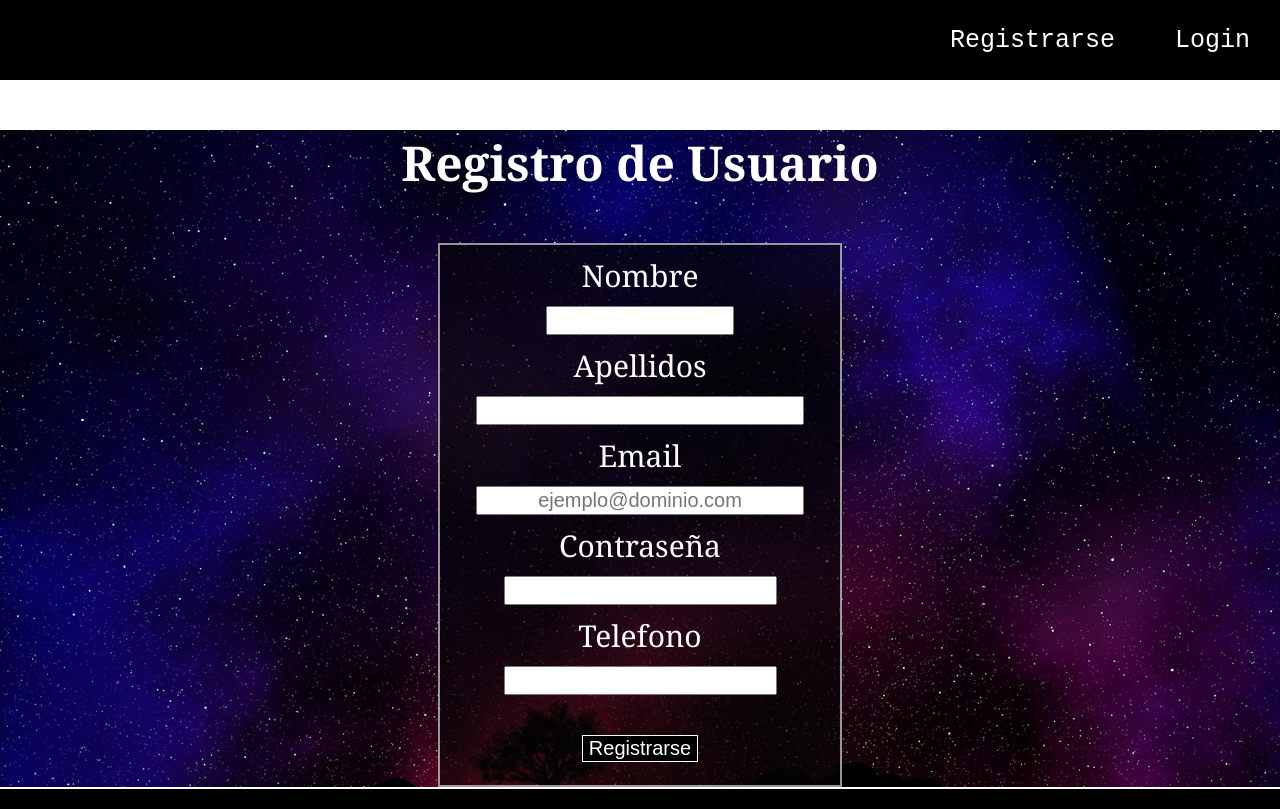
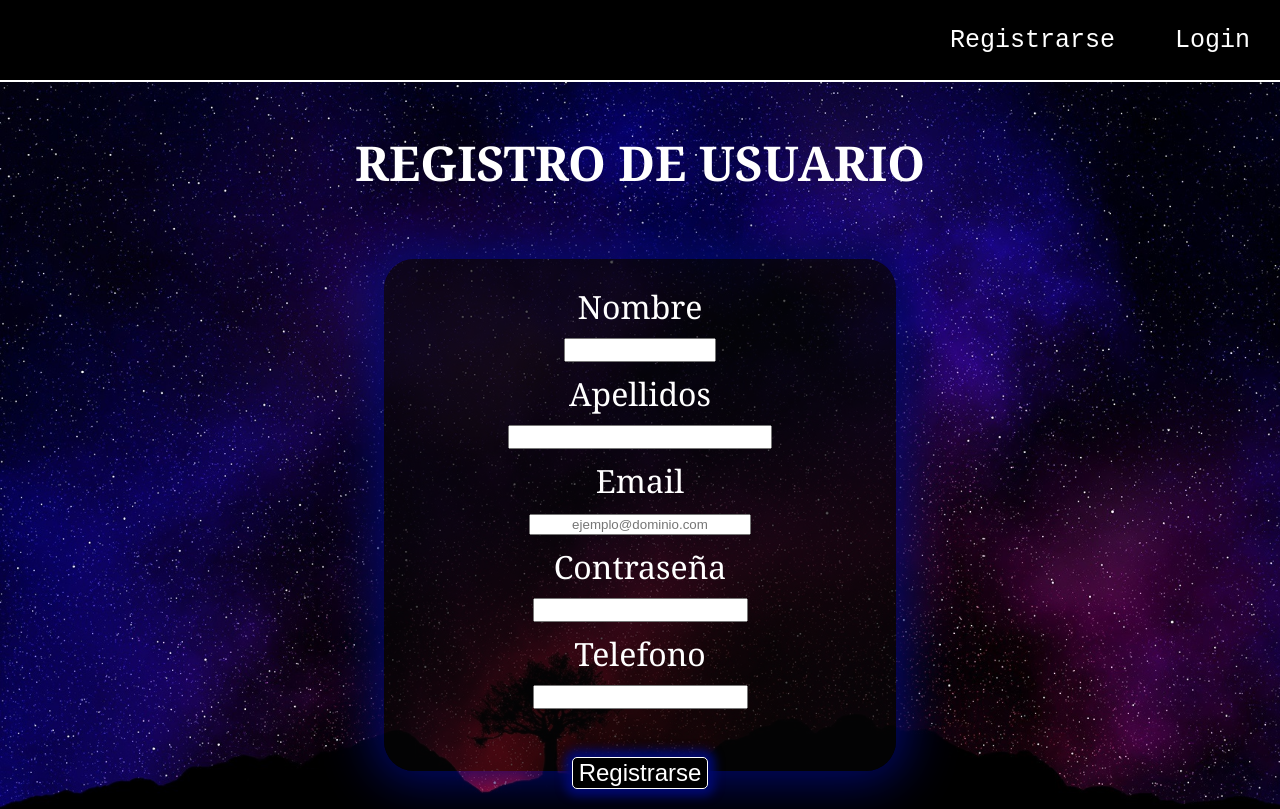
Before and after one commit to AlexMonPe/Frontend_clinica_veterinaria, a React (Create React App) app: page /registro in a window 1280 px wide. Shown: the top 809 px of the page. Built offline with nearby package versions, Linux system fonts and the light colour scheme.

Commit message:
cambiando estilo a las tarjetas de usuario y mascotas

```diff
--- a/src/componentes/VistaCliente/VistaCliente.js
+++ b/src/componentes/VistaCliente/VistaCliente.js
@@ -1,22 +1,19 @@
 import "./VistaCliente.css";
 import InfoUsuario from "../../contenedores/InfoUsuario/InfoUsuario.js";
 import InfoMascotas from "../../contenedores/InfoMascotas/InfoMascotas.js";
-import Footer from "../Footer/Footer";
 import { Link } from "react-router-dom";
-import Header from "../Header/Header";
 
 //Mostrar la información de las mascotas de cada cliente y la información del usuario, y poder modificar cualquier item.
 const VistaCliente = () => {
   return (
     <div className="areaCliente">
-      <h2>Area de Cliente</h2>
+      <h2>Área de Cliente</h2>
       <h3>Información personal</h3>
       <div>
         <InfoUsuario />
       </div>
       <h3>Tus Mascotas</h3>
       <InfoMascotas />
-      <Footer />
     </div>
   );
 };
--- a/src/contenedores/CrearUsuario/CrearUsuario.css
+++ b/src/contenedores/CrearUsuario/CrearUsuario.css
@@ -2,7 +2,7 @@ label{
     display: block;
     margin: 10px;
 }
-.sendButton{
+.botonCrearUsuario{
     display: block;
     margin: 2em auto;
     border: 1px solid white;
@@ -19,14 +19,36 @@ label{
 h2{
     font-family: Georgia, 'Times New Roman', Times, serif;
     font-size: 3em;
-    margin: 0px;
-    margin: 1em;
+    margin: 0;
+    padding: 1em;
 }
+.labelCrearUsuario{
+    font-size: 2em;
 
-.form_crear_usuario{
-    font-size: 10px;
-    width: 40em;
-    height: 54em;
+}
+.inputCrearUsuario{
+    font-size: 1em;
+}
+.formCrearUsuario{
+
+    background-color: #050506ad;
+    height: 30em;
+    width: 30em;
+    margin: 1em auto;
+    box-shadow: 0px 0px 50px 10px #00096f;
+    border-radius: 30px;
+    padding: 1em;
+}
+.botonCrearUsuario{
+    display: block;
+    margin: 2em auto;
+    border: 1px solid white;
+    background-color: black;
+    color: white;
+    cursor: pointer;
+    font-size: 1.5em;
+    border-radius: 5px;
+    box-shadow: 0px 0px 10px 7px #00096f;
 }
 #nombre{
     width: 9em;
--- a/src/contenedores/CrearUsuario/CrearUsuario.js
+++ b/src/contenedores/CrearUsuario/CrearUsuario.js
@@ -1,5 +1,4 @@
 import { Link, useNavigate } from "react-router-dom";
-import Footer from "../../componentes/Footer/Footer";
 import "./CrearUsuario.css"
 
 const CrearUsuario = () => {
@@ -37,21 +36,20 @@ const CrearUsuario = () => {
 
   return (
     <div className="crearUsuario">
-      <h2>Registro de Usuario</h2>
-      <form onSubmit={(e) => formSubmit(e)} className="form_crear_usuario">
-        <label for="nombre">Nombre</label>
-        <input type="text" id="nombre" name="nombre" />
-        <label for="apellidos">Apellidos</label>
-        <input type="text" id="apellidos" name="apellidos" />
-        <label for="email">Email</label>
-        <input type="email" id="email" name="email" className="emailRegistro" placeholder="ejemplo@dominio.com"/>
-        <label for="contraseña">Contraseña</label>
-        <input type="password" id="contraseña" name="contraseña" />
-        <label for="tel">Telefono</label>
-        <input type="tel" id="tel" name="tel" maxLength="9" minLength="9" />
-        <input type="submit" value="Registrarse" className="sendButton" />
+      <h2>REGISTRO DE USUARIO</h2>
+      <form onSubmit={(e) => formSubmit(e)} className="formCrearUsuario">
+        <label className="labelCrearUsuario" for="nombre">Nombre</label>
+        <input className="inputCrearUsuario" type="text" id="nombre" name="nombre" />
+        <label className="labelCrearUsuario" for="apellidos">Apellidos</label>
+        <input className="inputCrearUsuario" type="text" id="apellidos" name="apellidos" />
+        <label className="labelCrearUsuario" for="email">Email</label>
+        <input className="inputCrearUsuario" type="email" id="email" name="email" className="emailRegistro" placeholder="ejemplo@dominio.com"/>
+        <label className="labelCrearUsuario" for="contraseña">Contraseña</label>
+        <input className="inputCrearUsuario" type="password" id="contraseña" name="contraseña" />
+        <label className="labelCrearUsuario" for="tel">Telefono</label>
+        <input className="inputCrearUsuario" type="tel" id="tel" name="tel" maxLength="9" minLength="9" />
+        <input className="botonCrearUsuario" type="submit" value="Registrarse" />
       </form>
-      <Footer />
     </div>
   );
 };
--- a/src/contenedores/InfoMascotas/InfoMascotas.css
+++ b/src/contenedores/InfoMascotas/InfoMascotas.css
@@ -4,6 +4,7 @@
   background-color: black;
   color: white;
   cursor: pointer;
+  border-radius: 5px;
 }
 .mascotasCard{
     display: flex;
@@ -19,6 +20,8 @@
     flex-direction: column;
     margin: 1em;
     box-shadow: 0px 0px 10px 7px white;
+    padding: 1em;
+    border-radius: 20px;
 }
 .botonesOpciones{
     display: flex;
--- a/src/contenedores/InfoUsuario/InfoUsuario.css
+++ b/src/contenedores/InfoUsuario/InfoUsuario.css
@@ -5,6 +5,19 @@
     border: 1px solid white;
     display: flex;
     flex-direction: column;
+    align-items: center;
     margin: 1em;
     box-shadow: 0px 0px 10px 7px white;
+    padding: 1em;
+    border-radius: 20px;
 }
+.botonOpcionesUsuario {
+    width: 10em;
+    margin: 0.5em ;
+    border: 1px solid white;
+    background-color: black;
+    color: white;
+    cursor: pointer;
+    border-radius: 5px;
+    text-align: center;
+  }
--- a/src/contenedores/InfoUsuario/InfoUsuario.js
+++ b/src/contenedores/InfoUsuario/InfoUsuario.js
@@ -30,7 +30,7 @@ const InfoUsuario = () => {
           <p>Apellidos: {usuario.apellidos}</p>
           <p>Email: {usuario.email}</p>
           <p>Telefono: {usuario.telefono}</p>
-          <button type="button" className="botonOpcionesMascotas">Modificar datos</button>
+          <button type="button" className="botonOpcionesUsuario">Modificar datos</button>
         </div> )
 
       })}
--- a/src/contenedores/LoginUsuario/LoginUsuario.css
+++ b/src/contenedores/LoginUsuario/LoginUsuario.css
@@ -17,18 +17,30 @@
     text-decoration: none;
     color: rgb(228, 227, 227);
 }
-label{
-    font-size: 3em;
+.labelUsuario{
+    font-size: 2.5em;
 
 }
-input{
-    font-size: 2em;
+.inputUsuario{
+    font-size: 1.5em;
 }
-form{
-    border: 2px solid #ffffff94;
-    background-color: #050506ad;
-    height: 23em;
+.formUsuario{
+   background-color: #050506ad;
+    height: 21em;
     width: 30em;
     margin: 0 auto;
-
+    padding: 1em;
+    box-shadow: 0px 0px 55px 0px white;
+    border-radius: 30px;
 }
+.botonUsuario{
+    display: block;
+    margin: 2em auto;
+    border: 1px solid white;
+    background-color: black;
+    color: white;
+    cursor: pointer;
+    font-size: 2em;
+    border-radius: 8px;
+    box-shadow: 0px 0px 20px 5px white;
+}
--- a/src/contenedores/LoginUsuario/LoginUsuario.js
+++ b/src/contenedores/LoginUsuario/LoginUsuario.js
@@ -1,7 +1,6 @@
 import { useNavigate } from "react-router-dom";
 import "./LoginUsuario.css";
 import { Link } from "react-router-dom";
-import Footer from "../../componentes/Footer/Footer";
 import store from "../../store/store.js";
 
 const LoginUsuario = () => {
@@ -50,15 +49,14 @@ const LoginUsuario = () => {
 
   return (
     <div className="loginUsuario">
-      <h1>LOGIN DE USUARIO</h1>
-      <form onSubmit={(e) => formSubmit(e)}>
-        <label for="email">Email</label>
-        <input type="email" id="email" name="email" />
-        <label for="contraseña">Contraseña</label>
-        <input type="password" id="contraseña" name="contraseña" />
-        <input type="submit" value="Entrar" className="sendButton" />
+      <h2>LOGIN DE USUARIO</h2>
+      <form onSubmit={(e) => formSubmit(e)} className="formUsuario">
+        <label className="labelUsuario" for="email">Email</label>
+        <input className="inputUsuario" type="email" id="email" name="email" />
+        <label className="labelUsuario" for="contraseña">Contraseña</label>
+        <input className="inputUsuario" type="password" id="contraseña" name="contraseña" />
+        <input type="submit" value="Entrar" className="botonUsuario" />
       </form>
-      <Footer />
     </div>
   );
 };
```
